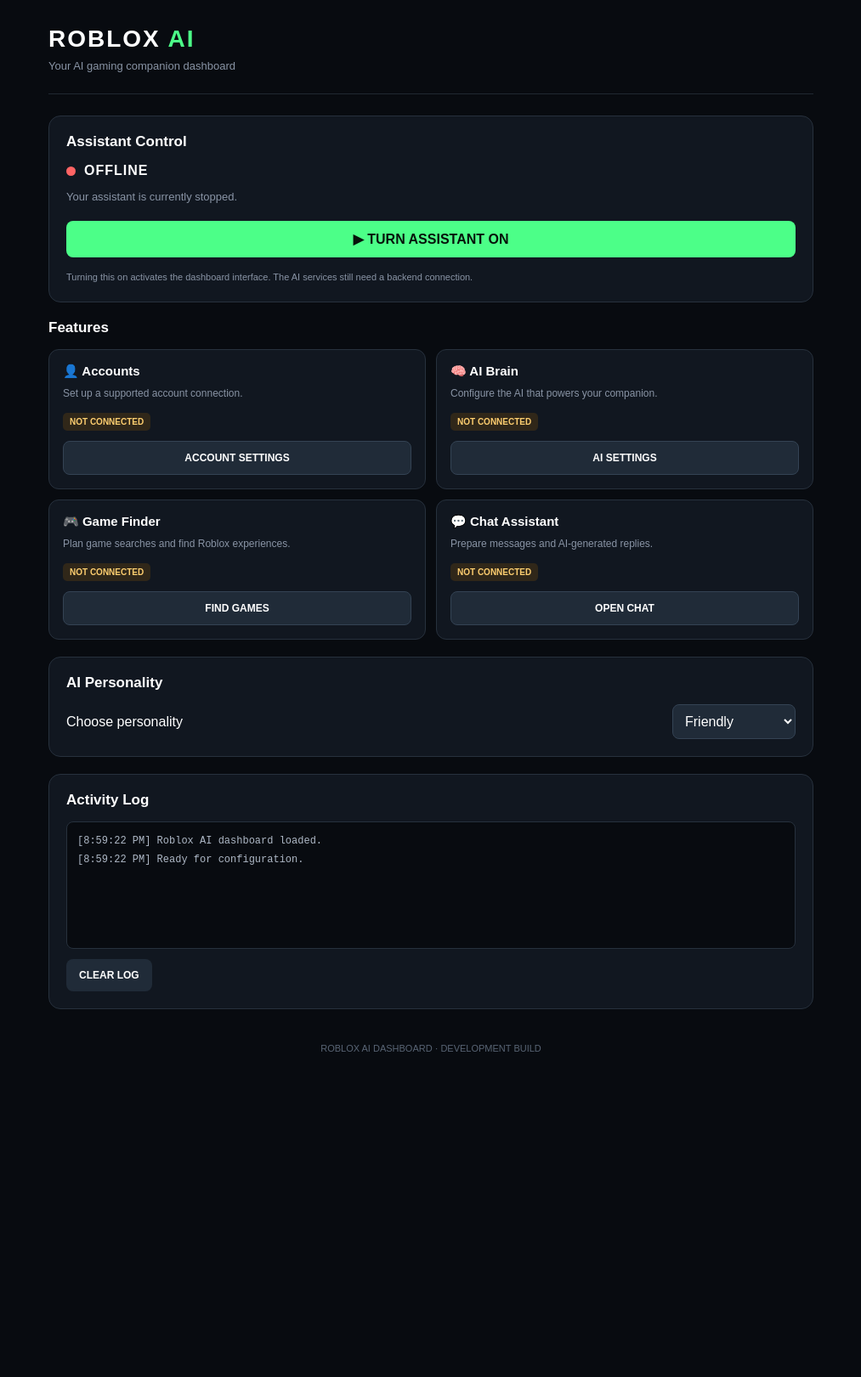
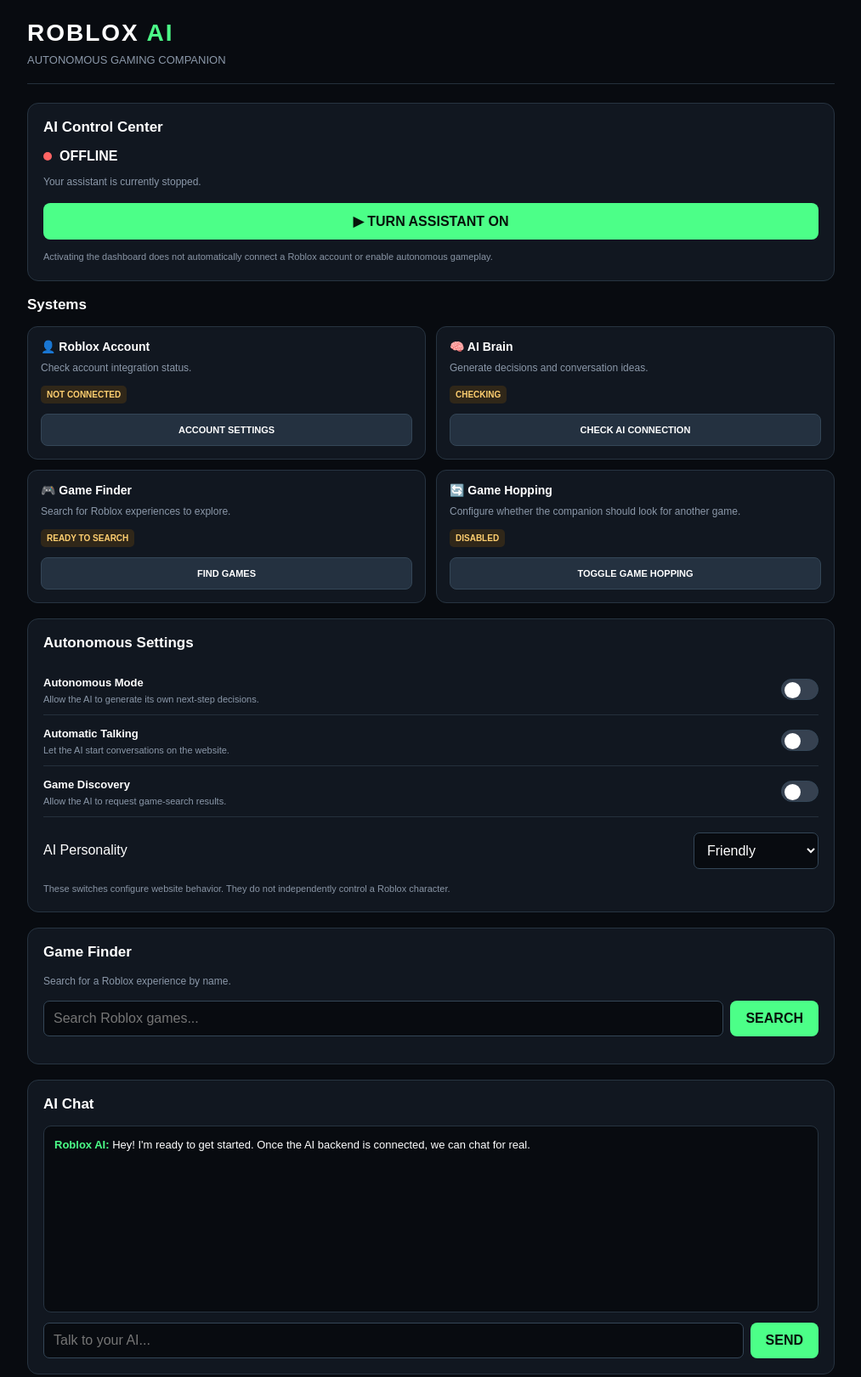
Before and after one commit to donovanshields781-png/roblox-ai-bot, a website: page index.html in a window 1280 px wide. Shown: the part 15-1636 px from the top of the page at 85% size, without its empty margins (133-1146 px from the left). Before the commit the page ends 1295 px from the top, so only its background shows below. Drawn offline with Linux system fonts and the light colour scheme.

Commit message:
Update index.html

```diff
--- a/index.html
+++ b/index.html
@@ -3,7 +3,8 @@
 <head>
     <meta charset="UTF-8">
     <meta name="viewport" content="width=device-width, initial-scale=1.0">
-    <title>Roblox AI Bot</title>
+
+    <title>Roblox AI</title>
 
     <style>
         * {
@@ -14,21 +15,37 @@
 
         body {
             background: #080b10;
-            color: white;
+            color: #ffffff;
             font-family: Arial, sans-serif;
-            min-height: 100vh;
-            padding: 20px;
+            padding: 18px;
+        }
+
+        button, input, select {
+            font: inherit;
+        }
+
+        button {
+            cursor: pointer;
+            border: none;
+            border-radius: 8px;
+            padding: 12px;
+            font-weight: bold;
+            transition: 0.2s;
+        }
+
+        button:active {
+            transform: scale(0.98);
         }
 
         .container {
-            max-width: 900px;
+            max-width: 950px;
             margin: auto;
         }
 
         header {
-            padding: 25px 0;
-            border-bottom: 1px solid #202832;
-            margin-bottom: 25px;
+            padding: 20px 0;
+            border-bottom: 1px solid #25303c;
+            margin-bottom: 22px;
         }
 
         .logo {
@@ -42,20 +59,20 @@
         }
 
         .subtitle {
-            color: #8994a5;
             margin-top: 8px;
+            color: #8b98a9;
             font-size: 13px;
         }
 
         .panel {
             background: #111720;
-            border: 1px solid #27313d;
-            border-radius: 14px;
-            padding: 20px;
-            margin-bottom: 20px;
+            border: 1px solid #273441;
+            border-radius: 13px;
+            padding: 18px;
+            margin-bottom: 18px;
         }
 
-        .panel-title {
+        .section-title {
             font-size: 17px;
             margin-bottom: 15px;
         }
@@ -63,50 +80,39 @@
         .status-row {
             display: flex;
             align-items: center;
-            gap: 10px;
+            gap: 9px;
             margin-bottom: 12px;
         }
 
-        .status-dot {
-            width: 11px;
-            height: 11px;
+        .dot {
+            width: 10px;
+            height: 10px;
+            background: #ff6464;
             border-radius: 50%;
-            background: #ff6464;
         }
 
-        #statusText {
-            font-weight: bold;
-            letter-spacing: 1px;
-        }
-
-        .description {
-            color: #8994a5;
-            font-size: 13px;
-            line-height: 1.5;
-            margin-bottom: 18px;
-        }
-
-        button, select, input {
-            font: inherit;
-        }
-
-        button {
-            border: none;
-            cursor: pointer;
-            border-radius: 8px;
-            padding: 12px 15px;
-            font-weight: bold;
-            transition: 0.2s;
-        }
-
-        button:hover {
-            filter: brightness(1.1);
+        .muted {
+            color: #8b98a9;
+            font-size: 12px;
+            line-height: 1.6;
         }
 
         .main-button {
             width: 100%;
             background: #4cff88;
             color: #07130b;
+            margin-top: 15px;
+        }
+
+        .danger-button {
+            background: #ff6464;
+            color: #250707;
+        }
+
+        .secondary-button {
+            background: #243140;
+            color: white;
+            border: 1px solid #344657;
         }
 
         .grid {
@@ -116,112 +122,192 @@
         }
 
         .feature {
+            min-width: 0;
             background: #111720;
-            border: 1px solid #27313d;
+            border: 1px solid #273441;
             border-radius: 12px;
-            padding: 16px;
-            min-width: 0;
+            padding: 15px;
         }
 
         .feature h3 {
-            font-size: 15px;
+            font-size: 14px;
             margin-bottom: 8px;
         }
 
         .feature p {
-            color: #8994a5;
+            color: #8b98a9;
             font-size: 12px;
             line-height: 1.5;
-            margin-bottom: 14px;
+            margin-bottom: 12px;
         }
 
-        .feature-status {
+        .badge {
             display: inline-block;
-            color: #ffcf70;
-            background: #302719;
-            padding: 5px 8px;
+            padding: 5px 7px;
             border-radius: 5px;
             font-size: 10px;
             font-weight: bold;
+            color: #ffcf70;
+            background: #302719;
             margin-bottom: 12px;
         }
 
         .feature button {
             width: 100%;
-            background: #202b38;
+            background: #243140;
+            border: 1px solid #344657;
             color: white;
-            border: 1px solid #344354;
-            font-size: 12px;
-        }
-
-        .feature button:disabled {
-            opacity: 0.5;
-            cursor: not-allowed;
+            font-size: 11px;
         }
 
         .settings-row {
             display: flex;
+            justify-content: space-between;
             align-items: center;
-            justify-content: space-between;
+            flex-wrap: wrap;
             gap: 12px;
-            flex-wrap: wrap;
+            margin-bottom: 15px;
         }
 
-        select {
-            background: #202b38;
+        select, input {
+            width: 100%;
+            background: #080b10;
+            border: 1px solid #344657;
+            border-radius: 7px;
             color: white;
-            border: 1px solid #344354;
-            padding: 10px;
-            border-radius: 8px;
+            padding: 11px;
+            outline: none;
+        }
+
+        .settings-row select {
+            width: auto;
             max-width: 100%;
+        }
+
+        .toggle-row {
+            display: flex;
+            justify-content: space-between;
+            align-items: center;
+            gap: 12px;
+            padding: 12px 0;
+            border-bottom: 1px solid #25303c;
+        }
+
+        .toggle-row:last-child {
+            border-bottom: none;
+        }
+
+        .toggle-row strong {
+            font-size: 13px;
+        }
+
+        .toggle-row p {
+            color: #8b98a9;
+            font-size: 11px;
+            margin-top: 5px;
+        }
+
+        .switch {
+            width: 44px;
+            height: 25px;
+            flex-shrink: 0;
+            appearance: none;
+            background: #364150;
+            border-radius: 20px;
+            position: relative;
+            cursor: pointer;
+        }
+
+        .switch::after {
+            content: "";
+            width: 19px;
+            height: 19px;
+            position: absolute;
+            top: 3px;
+            left: 3px;
+            border-radius: 50%;
+            background: white;
+            transition: 0.2s;
+        }
+
+        .switch:checked {
+            background: #4cff88;
+        }
+
+        .switch:checked::after {
+            left: 22px;
+            background: #07130b;
+        }
+
+        .chat-box {
+            height: 220px;
+            overflow-y: auto;
+            background: #080b10;
+            border: 1px solid #273441;
+            border-radius: 9px;
+            padding: 12px;
+            margin-bottom: 12px;
+        }
+
+        .message {
+            margin-bottom: 12px;
+            line-height: 1.5;
+            font-size: 13px;
+            overflow-wrap: anywhere;
+        }
+
+        .message strong {
+            color: #4cff88;
+        }
+
+        .user-message strong {
+            color: #78b7ff;
+        }
+
+        .chat-input-row {
+            display: flex;
+            gap: 8px;
+        }
+
+        .chat-input-row input {
+            min-width: 0;
+        }
+
+        .send-button {
+            background: #4cff88;
+            color: #07130b;
+            padding: 0 18px;
         }
 
         .log {
             height: 150px;
             overflow-y: auto;
+            overflow-wrap: anywhere;
             background: #080b10;
-            border: 1px solid #27313d;
+            border: 1px solid #273441;
             border-radius: 8px;
             padding: 12px;
+            font: 12px/1.8 monospace;
             color: #aeb8c6;
-            font-family: monospace;
-            font-size: 12px;
-            line-height: 1.8;
-            overflow-wrap: anywhere;
-        }
-
-        .clear-button {
-            background: #202b38;
-            color: white;
-            font-size: 12px;
-            margin-top: 12px;
         }
 
         .notice {
-            color: #8994a5;
+            color: #8995a5;
             font-size: 11px;
             line-height: 1.6;
-            margin-top: 15px;
+            margin-top: 12px;
         }
 
         footer {
             text-align: center;
-            padding: 20px 0;
             color: #596575;
             font-size: 11px;
+            padding: 20px 0;
         }
 
         @media (max-width: 480px) {
             body {
-                padding: 14px;
-            }
-
-            .logo {
-                font-size: 24px;
-            }
-
-            .panel {
-                padding: 16px;
+                padding: 12px;
             }
 
             .grid {
@@ -229,19 +315,19 @@
             }
 
             .feature {
-                padding: 12px;
+                padding: 11px;
             }
 
             .feature h3 {
-                font-size: 13px;
+                font-size: 12px;
             }
 
-            .feature p {
-                font-size: 11px;
+            .panel {
+                padding: 14px;
             }
 
-            button {
-                padding: 11px 9px;
+            .logo {
+                font-size: 24px;
             }
         }
     </style>
@@ -252,71 +338,97 @@
 
     <header>
         <div class="logo">ROBLOX <span>AI</span></div>
-            <p class="subtitle">Your AI gaming companion dashboard</p>
+        <p class="subtitle">AUTONOMOUS GAMING COMPANION</p>
     </header>
 
+    <!-- MAIN CONTROL -->
     <section class="panel">
-            <h2 class="panel-title">Assistant Control</h2>
+        <h2 class="section-title">AI Control Center</h2>
 
         <div class="status-row">
-                <div class="status-dot" id="statusDot"></div>
-                <span id="statusText">OFFLINE</span>
+            <span class="dot" id="statusDot"></span>
+            <strong id="statusText">OFFLINE</strong>
         </div>
 
-            <p class="description" id="statusDescription">
-                Your assistant is currently stopped.
+        <p class="muted" id="statusDescription">
+            Your AI assistant is stopped.
         </p>
 
         <button class="main-button" id="toggleButton">
-                ▶ TURN ASSISTANT ON
+            ▶ TURN AI ON
         </button>
 
         <p class="notice">
-                Turning this on activates the dashboard interface.
-                The AI services still need a backend connection.
+            Activating the dashboard does not automatically connect a
+            Roblox account or enable autonomous gameplay.
         </p>
     </section>
 
-        <h2 class="panel-title">Features</h2>
+    <!-- FEATURES -->
+    <h2 class="section-title">Systems</h2>
 
     <section class="grid">
 
         <article class="feature">
-                <h3>👤 Accounts</h3>
-                <p>Set up a supported account connection.</p>
-                <span class="feature-status">NOT CONNECTED</span>
+            <h3>👤 Roblox Account</h3>
+            <p>Check account integration status.</p>
+            <span class="badge" id="accountStatus">NOT CONNECTED</span>
             <button id="accountButton">ACCOUNT SETTINGS</button>
         </article>
 
         <article class="feature">
             <h3>🧠 AI Brain</h3>
-                <p>Configure the AI that powers your companion.</p>
-                <span class="feature-status">NOT CONNECTED</span>
-                <button id="aiButton">AI SETTINGS</button>
+            <p>Generate decisions and conversation ideas.</p>
+            <span class="badge" id="aiStatus">CHECKING</span>
+            <button id="aiButton">CHECK AI CONNECTION</button>
         </article>
 
         <article class="feature">
             <h3>🎮 Game Finder</h3>
-                <p>Plan game searches and find Roblox experiences.</p>
-                <span class="feature-status">NOT CONNECTED</span>
+            <p>Search for Roblox experiences to explore.</p>
+            <span class="badge" id="gameStatus">READY TO SEARCH</span>
             <button id="gameButton">FIND GAMES</button>
         </article>
 
         <article class="feature">
-                <h3>💬 Chat Assistant</h3>
-                <p>Prepare messages and AI-generated replies.</p>
-                <span class="feature-status">NOT CONNECTED</span>
-                <button id="chatButton">OPEN CHAT</button>
+            <h3>🔄 Game Hopping</h3>
+            <p>Configure whether the companion should look for another game.</p>
+            <span class="badge" id="hopStatus">DISABLED</span>
+            <button id="hopButton">TOGGLE GAME HOPPING</button>
         </article>
 
     </section>
 
-        <section class="panel" style="margin-top: 20px;">
-            <h2 class="panel-title">AI Personality</h2>
+    <!-- AUTONOMOUS SETTINGS -->
+    <section class="panel" style="margin-top:18px">
+        <h2 class="section-title">Autonomous Settings</h2>
 
-            <div class="settings-row">
-                <span>Choose personality</span>
+        <div class="toggle-row">
+            <div>
+                <strong>Autonomous Mode</strong>
+                <p>Allow the AI to generate its own next-step decisions.</p>
+            </div>
+            <input class="switch" type="checkbox" id="autonomousToggle">
+        </div>
 
+        <div class="toggle-row">
+            <div>
+                <strong>Automatic Talking</strong>
+                <p>Let the AI start conversations on the website.</p>
+            </div>
+            <input class="switch" type="checkbox" id="autoTalkToggle">
+        </div>
+
+        <div class="toggle-row">
+            <div>
+                <strong>Game Discovery</strong>
+                <p>Allow the AI to request game-search results.</p>
+            </div>
+            <input class="switch" type="checkbox" id="gameDiscoveryToggle">
+        </div>
+
+        <div class="settings-row" style="margin-top:18px">
+            <label for="personalitySelect">AI Personality</label>
             <select id="personalitySelect">
                 <option value="Friendly">Friendly</option>
                 <option value="Funny">Funny</option>
@@ -325,50 +437,72 @@
                 <option value="Quiet">Quiet</option>
             </select>
         </div>
+
+        <p class="notice">
+            These switches configure website behavior. They do not
+            independently control a Roblox character.
+        </p>
     </section>
 
+    <!-- GAME SEARCH -->
     <section class="panel">
-            <h2 class="panel-title">Activity Log</h2>
+        <h2 class="section-title">Game Finder</h2>
+
+        <p class="muted">
+            Search for a Roblox experience by name.
+        </p>
+
+        <div class="chat-input-row" style="margin-top:12px">
+            <input
+                type="text"
+                id="gameSearchInput"
+                placeholder="Search Roblox games..."
+                maxlength="100"
+            >
+            <button class="send-button" id="searchButton">SEARCH</button>
+        </div>
+
+        <div id="gameResults" style="margin-top:14px"></div>
+    </section>
+
+    <!-- AI CHAT -->
+    <section class="panel">
+        <h2 class="section-title">AI Chat</h2>
+
+        <div class="chat-box" id="chatBox" aria-live="polite">
+            <div class="message">
+                <strong>Roblox AI:</strong>
+                Hey! I'm ready to get started. Once the AI backend is
+                connected, we can chat for real.
+            </div>
+        </div>
+
+        <div class="chat-input-row">
+            <input
+                type="text"
+                id="chatInput"
+                placeholder="Talk to your AI..."
+                maxlength="2000"
+            >
+            <button class="send-button" id="sendButton">SEND</button>
+        </div>
+    </section>
+
+    <!-- ACTIVITY -->
+    <section class="panel">
+        <h2 class="section-title">Activity Log</h2>
 
         <div class="log" id="activityLog" aria-live="polite"></div>
 
-            <button class="clear-button" id="clearLog">
+        <button class="secondary-button" id="clearLog" style="margin-top:12px">
             CLEAR LOG
         </button>
     </section>
 
-        <footer>
-            ROBLOX AI DASHBOARD · DEVELOPMENT BUILD
-        </footer>
+    <footer>ROBLOX AI · DEVELOPMENT BUILD</footer>
 
 </main>
 
 <script src="script.js"></script>
-
-    <script>
-        // Connect the dashboard's feature buttons.
-        document.getElementById("accountButton").addEventListener("click", function () {
-            window.RobloxAIBot.connectAccount();
-        });
-
-        document.getElementById("personalitySelect").addEventListener("change", function () {
-            window.RobloxAIBot.setPersonality(this.value);
-        });
-
-        document.getElementById("aiButton").addEventListener("click", function () {
-            alert("AI Brain setup will be added next.");
-            window.RobloxAIBot.log("AI Brain settings opened.");
-        });
-
-        document.getElementById("gameButton").addEventListener("click", function () {
-            alert("Game Finder will be connected next.");
-            window.RobloxAIBot.log("Game Finder requested.");
-        });
-
-        document.getElementById("chatButton").addEventListener("click", function () {
-            alert("Chat Assistant will be added next.");
-            window.RobloxAIBot.log("Chat Assistant requested.");
-        });
-    </script>
 </body>
 </html>
```
Lines whose indentation alone changed are shown as unchanged.
